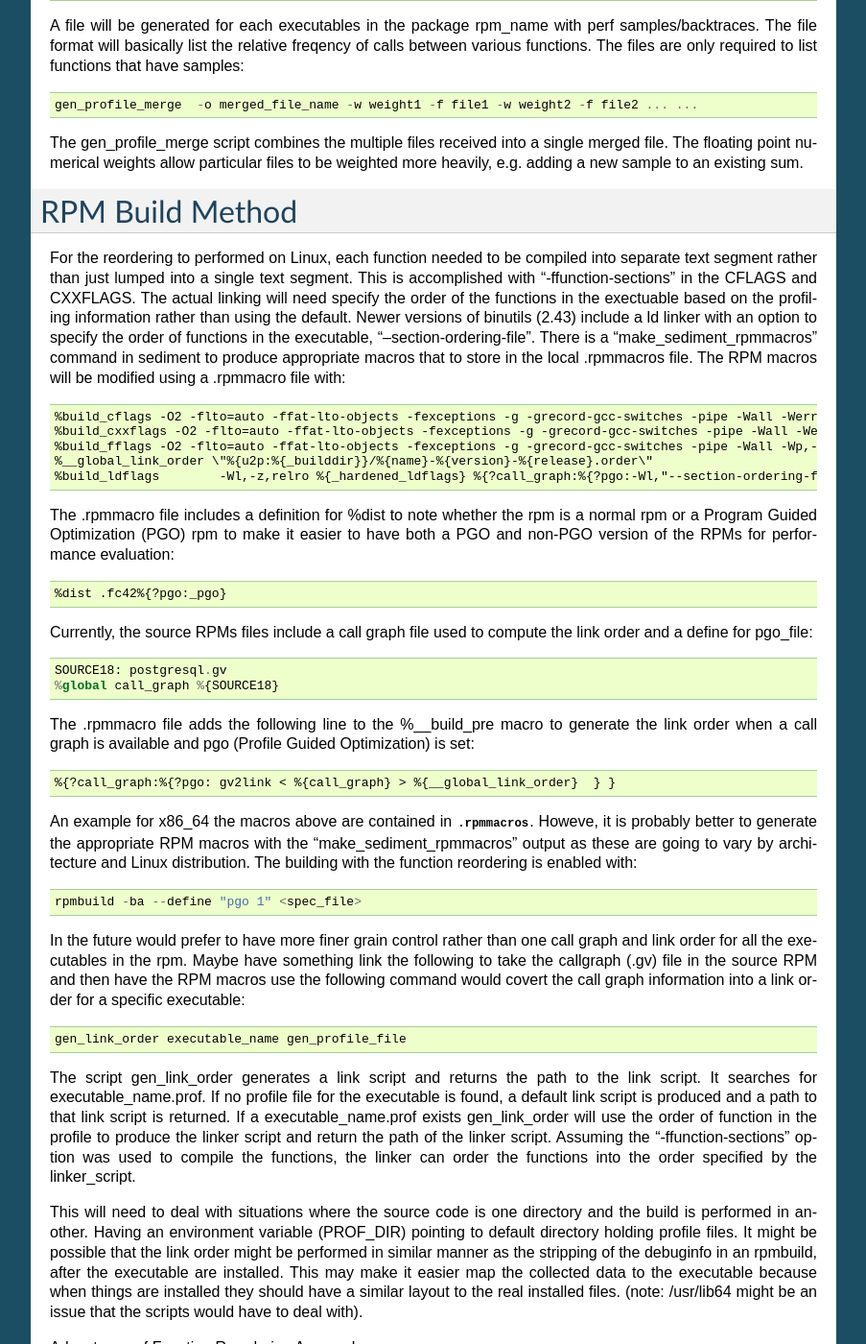
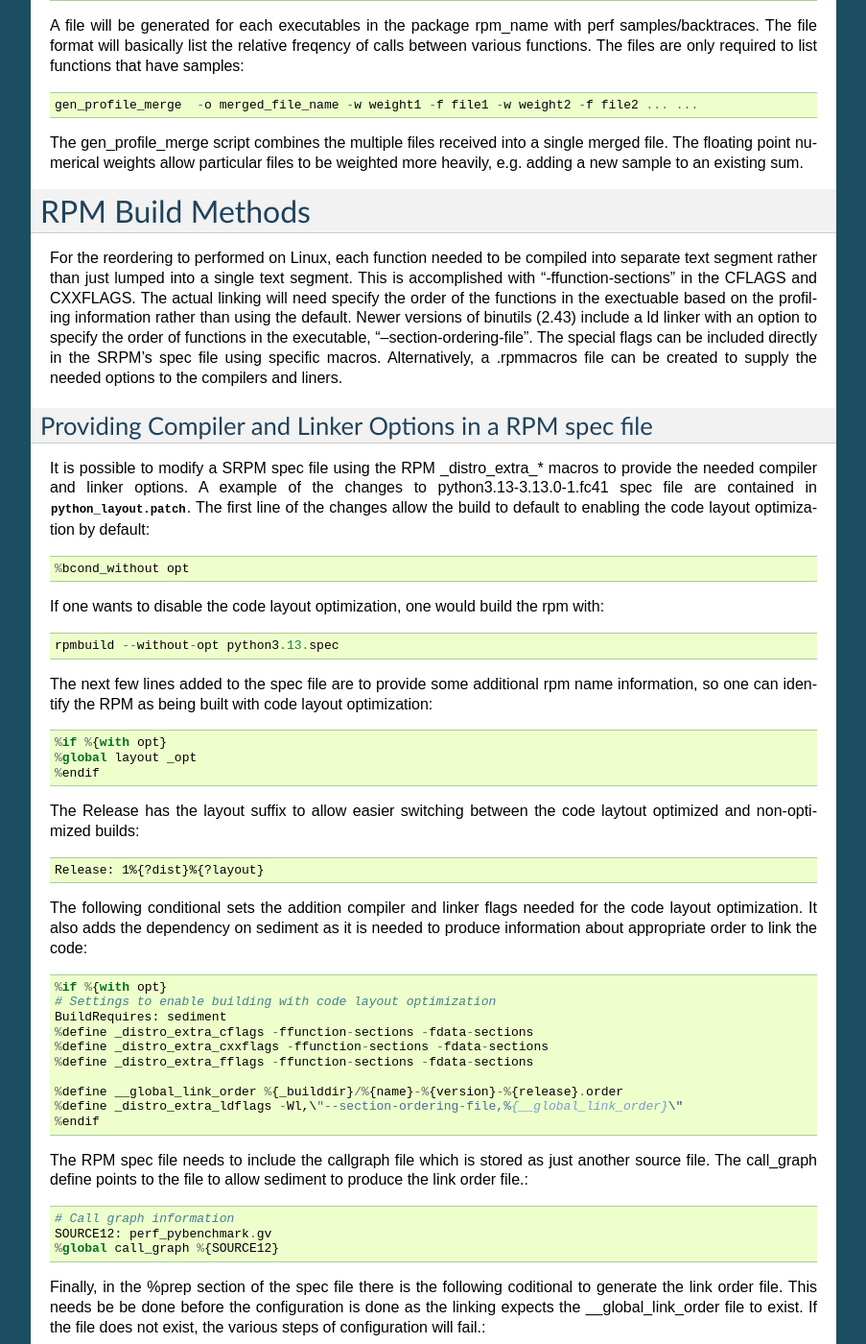
Before and after one commit to wcohen/sediment, a Sphinx documentation site: the page built from docs/pop.rst, in a window 1280 px wide and 1400 px high, scrolled down 3243 px. Shown: the whole window at 96% size, without its empty margins (198-1101 px from the left). Built offline with Sphinx 7.4.7, drawn with Linux system fonts in a browser that asks for light colours; some of the changed text lies outside the part shown.

Commit message:
Add description how to use _distro_extra_* macros in spec file

```diff
--- a/docs/pop.rst
+++ b/docs/pop.rst
@@ -249,8 +249,8 @@ particular files to be weighted more heavily, e.g. adding a new sample
 to an existing sum.
 
 
-RPM Build Method
-================
+RPM Build Methods
+=================
 
 For the reordering to performed on Linux,
 each function needed to be compiled into
@@ -263,6 +263,73 @@ in the exectuable based on the profiling information
 rather than using the default.
 Newer versions of binutils (2.43) include a ld linker with an option
 to specify the order of functions in the executable, "--section-ordering-file".
+The special flags can be included directly in the SRPM's spec file using specific macros.
+Alternatively, a .rpmmacros file can be created to supply the needed options to the compilers and liners.
+
+
+Providing Compiler and Linker Options in a RPM spec file
+--------------------------------------------------------
+
+It is possible to modify a SRPM spec file using the RPM _distro_extra_*
+macros to provide the needed compiler and linker options.
+A example of the changes to python3.13-3.13.0-1.fc41 spec file are contained
+in :download:`python_layout.patch <examples/python_layout.patch>`.
+The first line of the changes allow the build to default to enabling the code layout optimization by default::
+
+  %bcond_without opt
+
+If one wants to disable the code layout optimization, one would build the rpm with::
+
+  rpmbuild --without-opt python3.13.spec
+
+The next few lines added to the spec file are to provide some additional rpm name information,
+so one can identify the RPM as being built with code layout optimization::
+
+  %if %{with opt}
+  %global layout _opt
+  %endif
+
+The Release has the layout suffix to allow easier switching between the code laytout optimized and non-optimized builds::
+
+  Release: 1%{?dist}%{?layout}
+
+The following conditional sets the addition compiler and linker flags needed for the code layout optimization.
+It also adds the dependency on sediment as it is needed to produce information about appropriate
+order to link the code::
+
+  %if %{with opt}
+  # Settings to enable building with code layout optimization
+  BuildRequires: sediment
+  %define _distro_extra_cflags -ffunction-sections -fdata-sections
+  %define _distro_extra_cxxflags -ffunction-sections -fdata-sections
+  %define _distro_extra_fflags -ffunction-sections -fdata-sections
+
+  %define __global_link_order %{_builddir}/%{name}-%{version}-%{release}.order
+  %define _distro_extra_ldflags -Wl,\"--section-ordering-file,%{__global_link_order}\"
+  %endif
+
+The RPM spec file needs to include the callgraph file which is stored as just another source file.
+The call_graph define points to the file to allow sediment to produce the link order file.::
+
+  # Call graph information
+  SOURCE12: perf_pybenchmark.gv
+  %global call_graph %{SOURCE12}
+
+Finally, in the %prep section of the spec file there is the following coditional to
+generate the link order file.
+This needs be be done before the configuration is done as the linking
+expects the __global_link_order file to exist.
+If the file does not exist, the various steps of configuration will fail.::
+
+  %if %{with opt}
+  #Generate the code layout file before configuration done
+  gv2link < %{call_graph} > %{__global_link_order}
+  %endif
+
+
+Using .rpmmacros File to Supply Need Options
+--------------------------------------------
+
 There is a "make_sediment_rpmmacros" command in sediment to produce appropriate macros that to store in the local .rpmmacros file.
 The RPM macros will be modified using a .rpmmacro file with::
 
@@ -291,7 +358,7 @@ to generate the link order when a call graph is available and pgo
   %{?call_graph:%{?pgo: gv2link < %{call_graph} > %{__global_link_order}  } }
 
 An example for x86_64 the macros above are contained in :download:`.rpmmacros
-<.rpmmacros>`.  Howeve, it is probably better to generate the appropriate RPM macros
+<.rpmmacros>`.  However, it is probably better to generate the appropriate RPM macros
 with the "make_sediment_rpmmacros" output as these are going to vary by architecture
 and Linux distribution.
 The building with the function reordering is enabled with::
```
Also changed, not shown: 1 other file.
